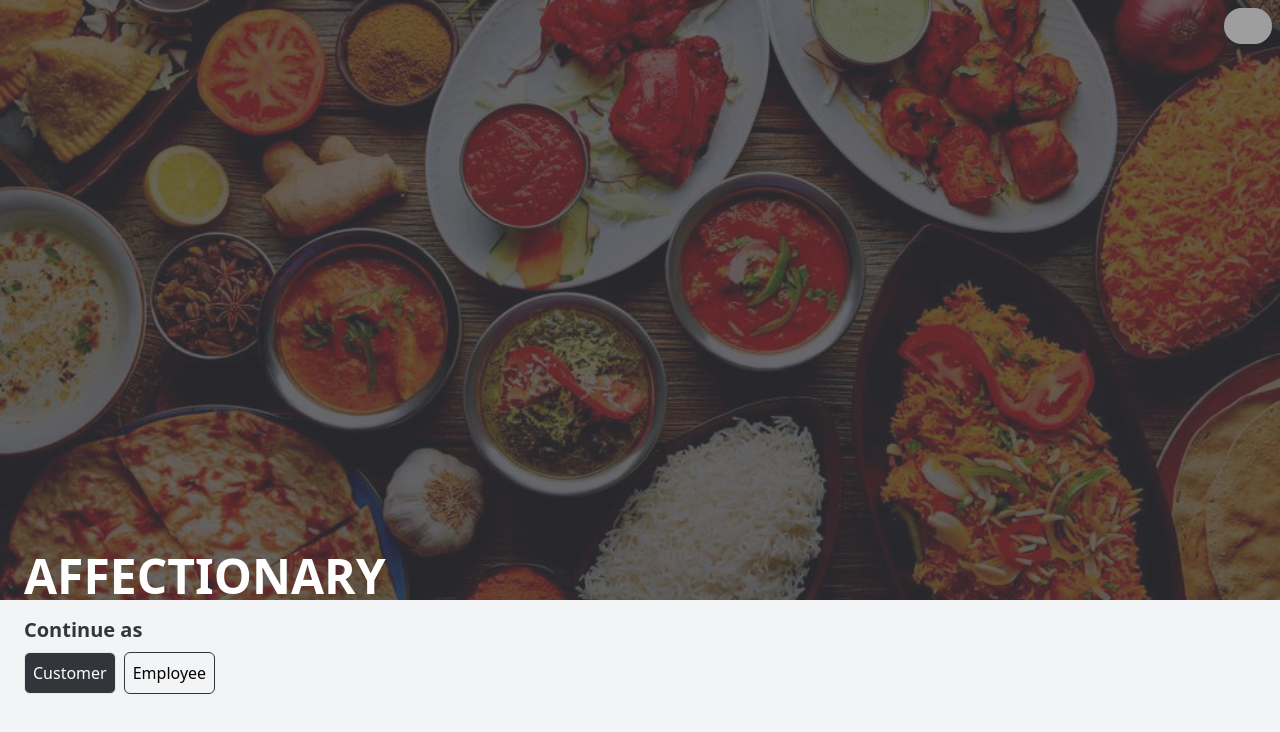
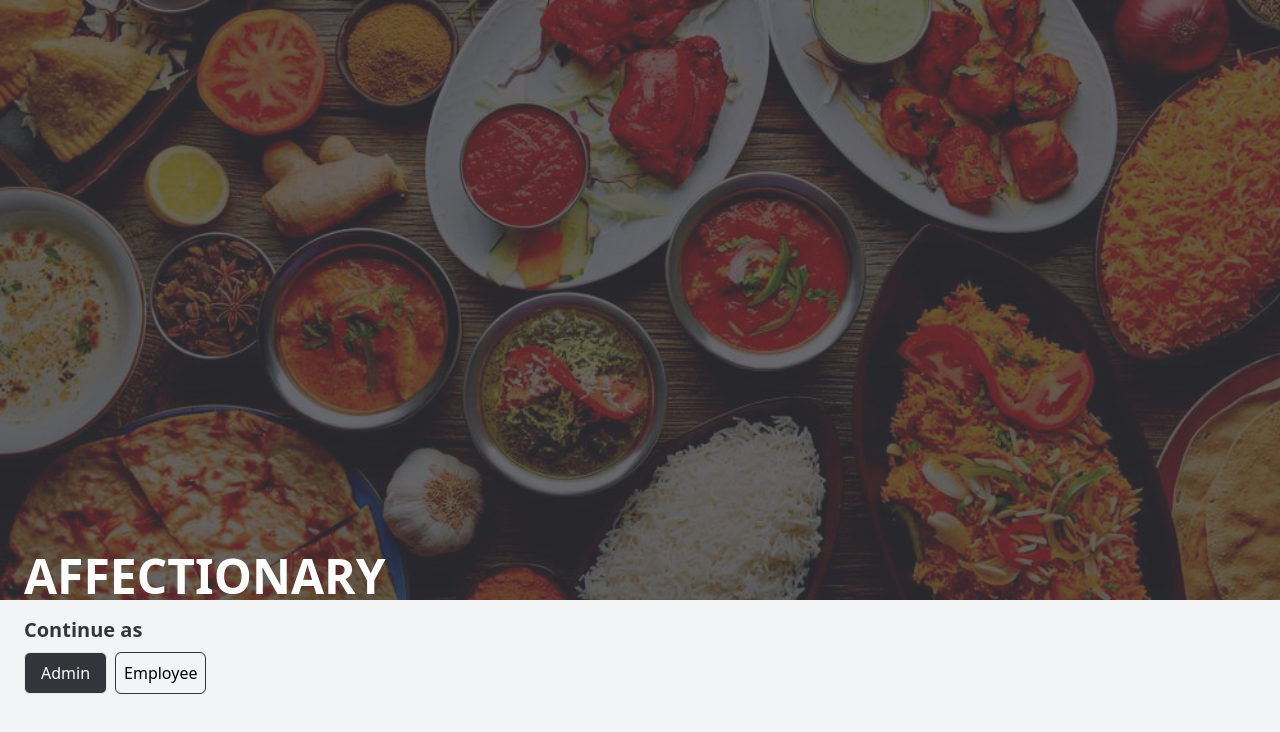
Before and after one commit to ayushkumarsingh2422005/FrontEnd-Clint, a React (Vite) app: page / in a window 1280 px wide. Shown: the top 732 px of the page. Built offline with nearby package versions, Linux system fonts and the light colour scheme; grey boxes are pictures that could not be loaded.

Commit message:
changed designed for admin and employee only

```diff
--- a/src/pages/Root.jsx
+++ b/src/pages/Root.jsx
@@ -1,16 +1,10 @@
 import React from 'react';
 import { Link } from 'react-router-dom';
 import cousineImage from '../assets/cousines.png';
-import adminProfile from '../assets/Admin-Profile.png';
 
 export default function Root() {
     return (
         <>
-            <Link to={'/admin'} className='w-12 fixed right-2 top-2'>
-                <div className='w-12 fixed right-2 top-2 flex flex-col'>
-                    <img src={adminProfile} alt="admin profile" className='rounded-full bg-slate-600'/>
-                </div>
-            </Link>
             <section className='h-screen max-w-screen'>
                 <div className='h-3/4 relative px-6'>
                     <img className='-z-20 h-full w-full absolute inset-0 object-cover' src={cousineImage} alt="Cousine Image" />
@@ -19,10 +13,10 @@ export default function Root() {
                 </div>
                 <div className='px-6 py-4 bg-gray-100 h-1/4'>
                     <h2 className='text-secondary font-semibold text-xl mb-2'>Continue as</h2>
+                    <Link to={'/admin/login'}>
+                        <button className='border py-2 px-4 rounded-md hover:shadow-lg transition-shadow ease-linear mr-2 bg-secondary text-white'>Admin</button>
+                    </Link>
                     <Link to={'/home'}>
-                        <button className='border p-2 rounded-md hover:shadow-lg transition-shadow ease-linear mr-2 bg-secondary text-white'>Customer</button>
-                    </Link>
-                    <Link to={'/employee'}>
                         <button className='border border-secondary p-2 rounded-md hover:shadow-lg transition-shadow ease-linear'>Employee</button>
                     </Link>
                 </div>
```
